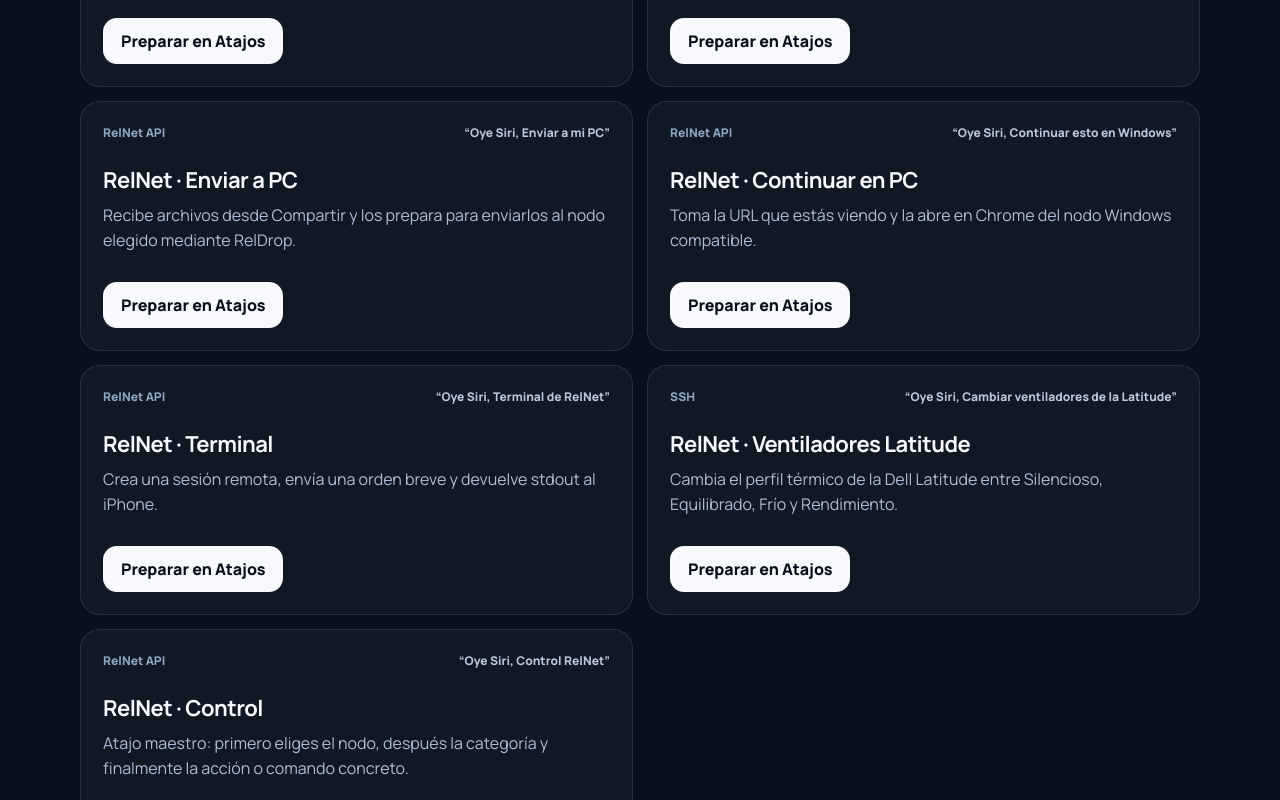
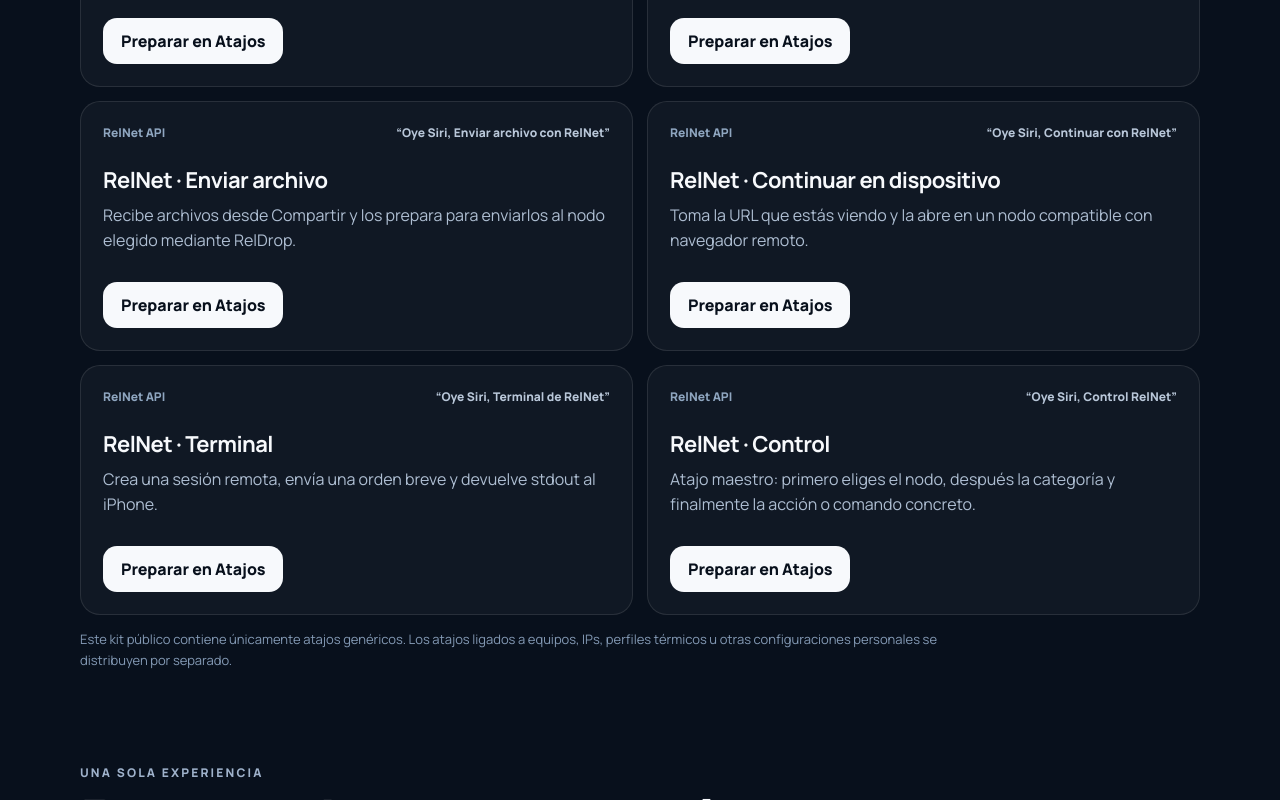
Before and after one commit to ricardomartinez-xcode/Landing, a Next.js app: page /install in a window 1280 px wide. Shown: the part 1800-2600 px from the top of the page. Built offline with nearby package versions, Linux system fonts and the light colour scheme.

Commit message:
chore: keep public iOS shortcut kit generic

```diff
--- a/app/install/InstallExperience.tsx
+++ b/app/install/InstallExperience.tsx
@@ -24,7 +24,6 @@ const shortcutImportUrls: Record<string, string | undefined> = {
   send: process.env.NEXT_PUBLIC_SHORTCUT_RELNET_SEND,
   continue: process.env.NEXT_PUBLIC_SHORTCUT_RELNET_CONTINUE,
   terminal: process.env.NEXT_PUBLIC_SHORTCUT_RELNET_TERMINAL,
-  fans: process.env.NEXT_PUBLIC_SHORTCUT_RELNET_FANS,
   control: process.env.NEXT_PUBLIC_SHORTCUT_RELNET_CONTROL,
 };
 
@@ -49,21 +48,21 @@ const SHORTCUTS: ShortcutItem[] = [
   },
   {
     id: 'send',
-    name: 'RelNet · Enviar a PC',
+    name: 'RelNet · Enviar archivo',
     description: 'Recibe archivos desde Compartir y los prepara para enviarlos al nodo elegido mediante RelDrop.',
     transport: 'RelNet API',
-    siri: 'Enviar a mi PC',
+    siri: 'Enviar archivo con RelNet',
     importUrl: shortcutImportUrls.send,
-    recipe: `RelNet · Enviar a PC\n1. Aceptar Archivos, Imágenes, PDF y URLs desde la hoja Compartir.\n2. Elegir nodo destino.\n3. Preparar RelDrop mediante la API de RelNet.\n4. Confirmar transferencia.\n5. Mostrar destino y estado.`,
+    recipe: `RelNet · Enviar archivo\n1. Aceptar Archivos, Imágenes, PDF y URLs desde la hoja Compartir.\n2. Elegir nodo destino.\n3. Preparar RelDrop mediante la API de RelNet.\n4. Confirmar transferencia.\n5. Mostrar destino y estado.`,
   },
   {
     id: 'continue',
-    name: 'RelNet · Continuar en PC',
-    description: 'Toma la URL que estás viendo y la abre en Chrome del nodo Windows compatible.',
+    name: 'RelNet · Continuar en dispositivo',
+    description: 'Toma la URL que estás viendo y la abre en un nodo compatible con navegador remoto.',
     transport: 'RelNet API',
-    siri: 'Continuar esto en Windows',
+    siri: 'Continuar con RelNet',
     importUrl: shortcutImportUrls.continue,
-    recipe: `RelNet · Continuar en PC\n1. Obtener lo que aparece en pantalla o recibir una URL desde Compartir.\n2. Extraer la primera URL.\n3. Elegir nodo con browser.chrome.\n4. Enviar dispatch por RelNet para abrir la URL.\n5. Mostrar confirmación.`,
+    recipe: `RelNet · Continuar en dispositivo\n1. Obtener lo que aparece en pantalla o recibir una URL desde Compartir.\n2. Extraer la primera URL.\n3. Elegir un nodo con capacidad de navegador remoto.\n4. Enviar dispatch por RelNet para abrir la URL.\n5. Mostrar confirmación.`,
   },
   {
     id: 'terminal',
@@ -75,22 +74,13 @@ const SHORTCUTS: ShortcutItem[] = [
     recipe: `RelNet · Terminal\n1. Elegir nodo.\n2. POST /v1/relnet/execute operation=terminal_create.\n3. Pedir texto al usuario.\n4. Enviar terminal_write.\n5. Consultar terminal_read hasta recibir salida.\n6. Mostrar stdout y ofrecer cerrar sesión.`,
   },
   {
-    id: 'fans',
-    name: 'RelNet · Ventiladores Latitude',
-    description: 'Cambia el perfil térmico de la Dell Latitude entre Silencioso, Equilibrado, Frío y Rendimiento.',
-    transport: 'SSH',
-    siri: 'Cambiar ventiladores de la Latitude',
-    importUrl: shortcutImportUrls.fans,
-    recipe: `RelNet · Ventiladores Latitude\nUsar la acción “Ejecutar script por SSH” contra la Latitude.\nHost actual: 100.102.231.18, puerto 2222.\nMenú:\n• Silencioso -> Quiet\n• Equilibrado -> Optimized\n• Frío -> Cool\n• Rendimiento -> Ultra\nComando: & 'C:\\Program Files\\Dell\\DellOptimizer\\do-cli.exe' /configure -name=SystemPowerConfiguration.ThermalMode -value=[PERFIL]\nDespués consultar: do-cli.exe /get -name=SystemPowerConfiguration.ThermalMode y mostrar el resultado.`,
-  },
-  {
     id: 'control',
     name: 'RelNet · Control',
     description: 'Atajo maestro: primero eliges el nodo, después la categoría y finalmente la acción o comando concreto.',
     transport: 'RelNet API',
     siri: 'Control RelNet',
     importUrl: shortcutImportUrls.control,
-    recipe: `RelNet · Control\n1. POST /v1/relnet/query con operation=nodes.\n2. Filtrar nodos activos y mostrar “Elegir de la lista”.\n3. Según capabilities del nodo, mostrar categorías disponibles: Sistema, Métricas, Servicios, Navegador, Escritorio, Archivos/RelDrop, Terminal y Energía/Térmico.\n4. Mostrar un segundo menú con acciones concretas de la categoría elegida.\n5. Para Terminal, ofrecer comandos predefinidos y una opción “Comando personalizado”.\n6. Ejecutar por POST /v1/relnet/execute usando dispatch o terminal_create/terminal_write según corresponda.\n7. Si la API responde confirmation_required, mostrar la acción exacta y pedir confirmación antes de reenviar con confirmation_token.\n8. Mostrar o leer en voz alta el resultado.\n9. Si el nodo es una Dell Latitude compatible, añadir en Energía/Térmico los perfiles Silencioso, Equilibrado, Frío y Rendimiento.`,
+    recipe: `RelNet · Control\n1. POST /v1/relnet/query con operation=nodes.\n2. Filtrar nodos activos y mostrar “Elegir de la lista”.\n3. Según capabilities del nodo, mostrar únicamente categorías compatibles: Sistema, Métricas, Servicios, Navegador, Escritorio, Archivos/RelDrop y Terminal.\n4. Mostrar un segundo menú con acciones concretas de la categoría elegida.\n5. Para Terminal, ofrecer comandos predefinidos genéricos y una opción “Comando personalizado”.\n6. Ejecutar por POST /v1/relnet/execute usando dispatch o terminal_create/terminal_write según corresponda.\n7. Si la API responde confirmation_required, mostrar la acción exacta y pedir confirmación antes de reenviar con confirmation_token.\n8. Mostrar o leer en voz alta el resultado.`,
   },
 ];
 
@@ -204,7 +194,7 @@ export function InstallExperience() {
         </div>
         {shortcutStatus ? <p className={styles.shortcutStatus} role="status">{shortcutStatus}</p> : null}
         <p className={styles.shortcutFootnote}>
-          El atajo de ventiladores usa únicamente los perfiles térmicos soportados por Dell Optimizer. No intenta fijar un porcentaje de RPM ni deshabilita las protecciones térmicas del equipo.
+          Este kit público contiene únicamente atajos genéricos. Los atajos ligados a equipos, IPs, perfiles térmicos u otras configuraciones personales se distribuyen por separado.
         </p>
       </section>
 
```
Also changed, not shown: public/shortcuts/manifest.json, 1 other file (tests, documents, lock files or other folders).
